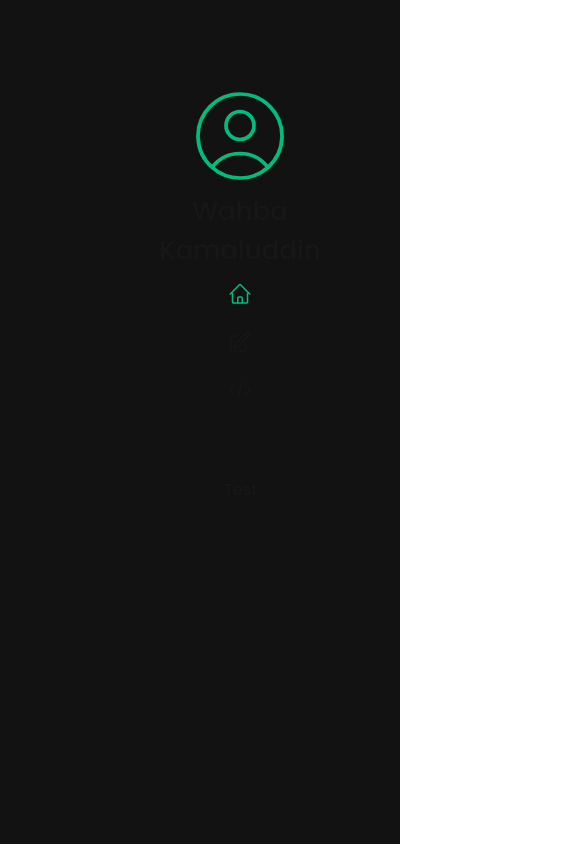
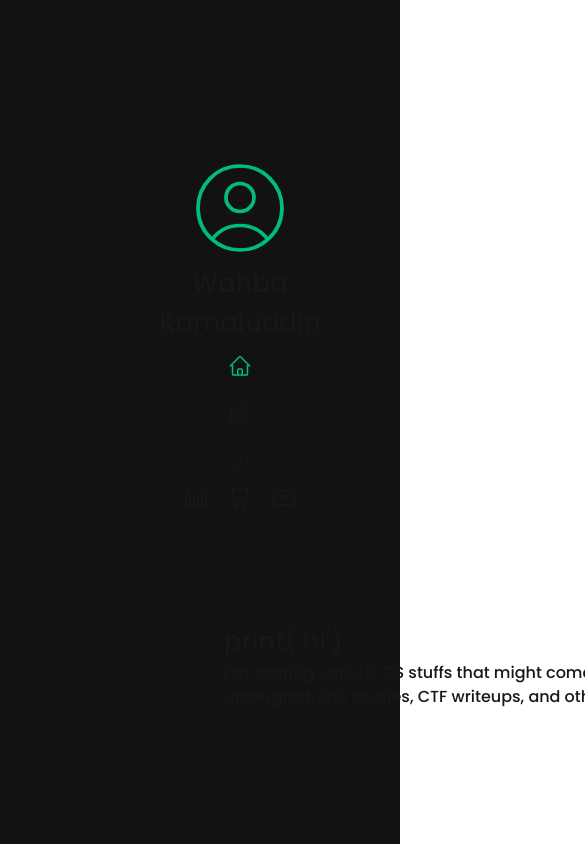
Before and after one commit to wahbakamaluddin/blog1, a Next.js app: page / in a window 390 px wide. Shown: the top 844 px of the page, 585 px wide, since content can reach past the window. Built offline with nearby package versions, Linux system fonts and the light colour scheme.

Commit message:
Add navlinks

```diff
--- a/app/layout.tsx
+++ b/app/layout.tsx
@@ -2,7 +2,7 @@ import type { Metadata } from "next";
 import { Geist, Geist_Mono } from "next/font/google";
 import { poppins } from "@/app/ui/fonts";
 import "./globals.css";
-import SideNav from "@/app/ui/sidenav";
+import SideNav from "@/app/ui/sidenav/sidenav";
 
 const geistSans = Geist({
   variable: "--font-geist-sans",
@@ -29,15 +29,14 @@ export default function RootLayout({
       <body
         className={`${poppins.className} antialiased`}
       >
-        <div className="flex py-10 px-50 h-screen flex-col bg-[#121212] md:flex-row md:overflow-hidden ">
+        <div className="flex gap-12 py-20 px-50 h-screen flex-col justify-center bg-[#121212] md:flex-row md:overflow-hidden ">
           <div className="w-full flex-none rounded-xl bg-[#1E1E1F] md:w-64">
             <SideNav />
           </div>
-          <div className="flex-grow p-6 md:overflow-y-auto md:p-12">
+          <div className="flex rounded-xl p-6 md:overflow-y-auto md:p-12 w-250">
             {children}
           </div>
         </div>
-
       </body>
     </html>
   );
--- a/app/page.tsx
+++ b/app/page.tsx
@@ -1,7 +1,10 @@
 export default function Page() {
  return (
     <div>
-        Test
+        <h1 className="font-medium text-[26px]">print('hi')</h1>
+        <p className="font-small">I’m sharing various CS stuffs that might come in handy for students, including notes from my foundation to undergraduate studies, CTF writeups, and other interesting finds. Hope it helps!
+
+</p>
     </div>
  )
 }
--- a/app/ui/NavLinks.tsx
+++ b/app/ui/sidenav/NavLinks.tsx
@@ -11,8 +11,8 @@ import clsx from 'clsx'
 
 const links = [
     { name: 'Home', href: '/', icon: HomeIcon},
-    { name: 'Blog', href: '/blog', icon: PencilSquareIcon},
-    { name: 'Project', href: '/project', icon: CodeBracketIcon}
+    { name: 'Writings', href: '/writings', icon: PencilSquareIcon},
+    { name: 'Projects', href: '/projects', icon: CodeBracketIcon}
 ];
 
 export default function NavLinks() {
--- /dev/null
+++ b/app/ui/sidenav/SocMedIcons.tsx
@@ -0,0 +1,15 @@
+import Link from "next/link";
+import { LinkedinIcon, GithubIcon, YoutubeIcon, Github } from "lucide-react"
+
+const links = ['https://www.linkedin.com/in/wahbakamaluddin/', 'https://github.com/wahbakamaluddin', 'https://www.youtube.com/@wahbakamaluddin']
+
+export default function SocMedIcons () {
+
+    return (
+        <div className="flex flex-row gap-5">
+            <Link href={links[0]}> <LinkedinIcon /> </Link>
+            <Link href={links[1]}> <Github /> </Link>
+            <Link href={links[2]}> <YoutubeIcon /> </Link>
+        </div>
+   )
+}
--- a/app/ui/sidenav.tsx
+++ b/app/ui/sidenav/sidenav.tsx
@@ -1,7 +1,7 @@
 import { UserCircleIcon, HomeIcon } from '@heroicons/react/24/outline';
 import Link from 'next/link';
-import NavLinks from '@/app/ui/NavLinks';
-
+import NavLinks from '@/app/ui/sidenav/NavLinks';
+import SocMedIcons from '@/app/ui/sidenav/SocMedIcons';
 export default function SideNav() {
     return (
         <div className="flex flex-col items-center h-full px-10 py-10 ">
@@ -20,6 +20,8 @@ export default function SideNav() {
             <div>
                 <NavLinks />
             </div>
+            <div className="h-full w-full grow"></div>
+            <SocMedIcons />
         </div>
 
 
--- a/package.json
+++ b/package.json
@@ -11,6 +11,7 @@
   "dependencies": {
     "@heroicons/react": "^2.2.0",
     "clsx": "^2.1.1",
+    "lucide-react": "^0.542.0",
     "next": "15.5.2",
     "react": "19.1.0",
     "react-dom": "19.1.0"
```
Also changed, not shown: 1 other file (tests, documents, lock files or other folders).
